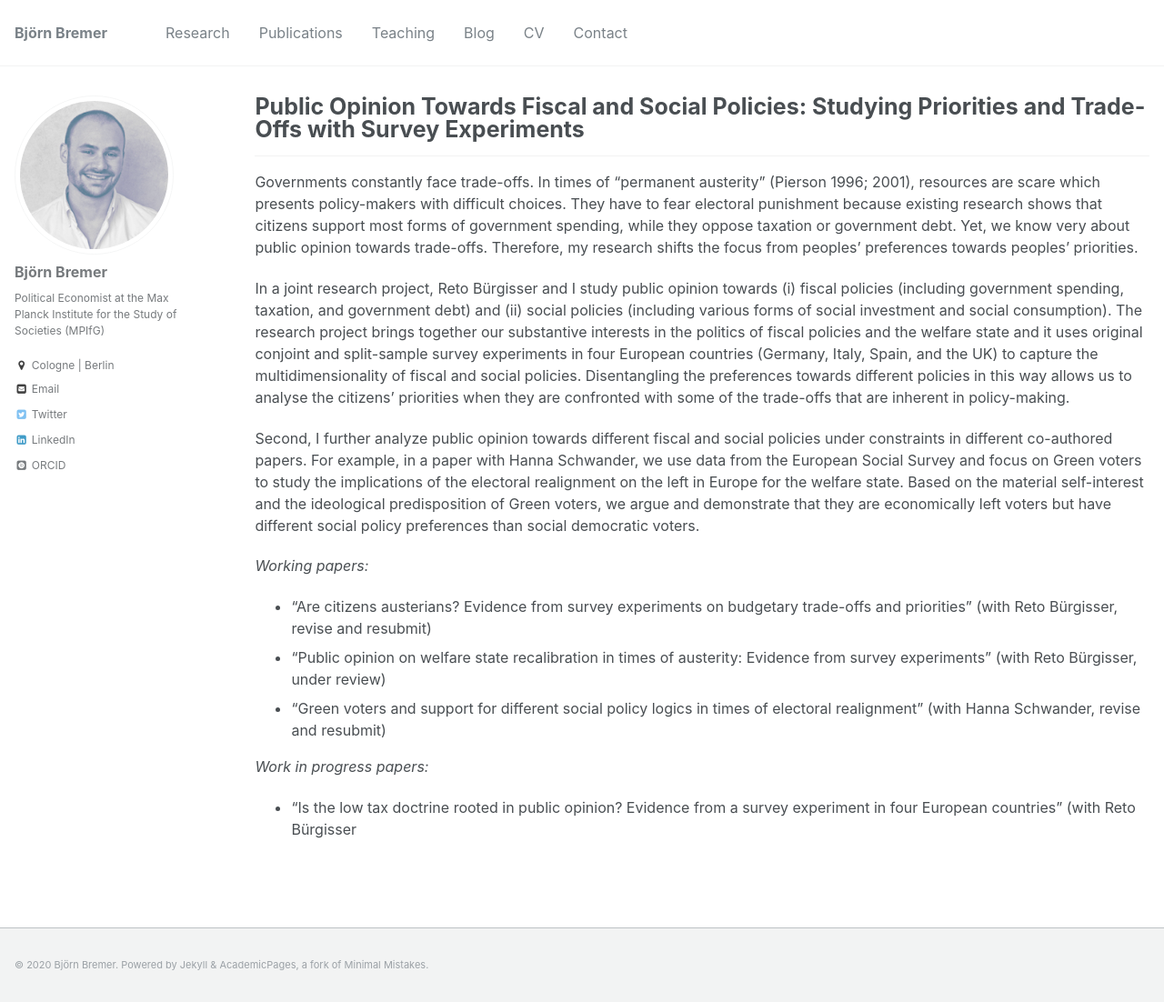
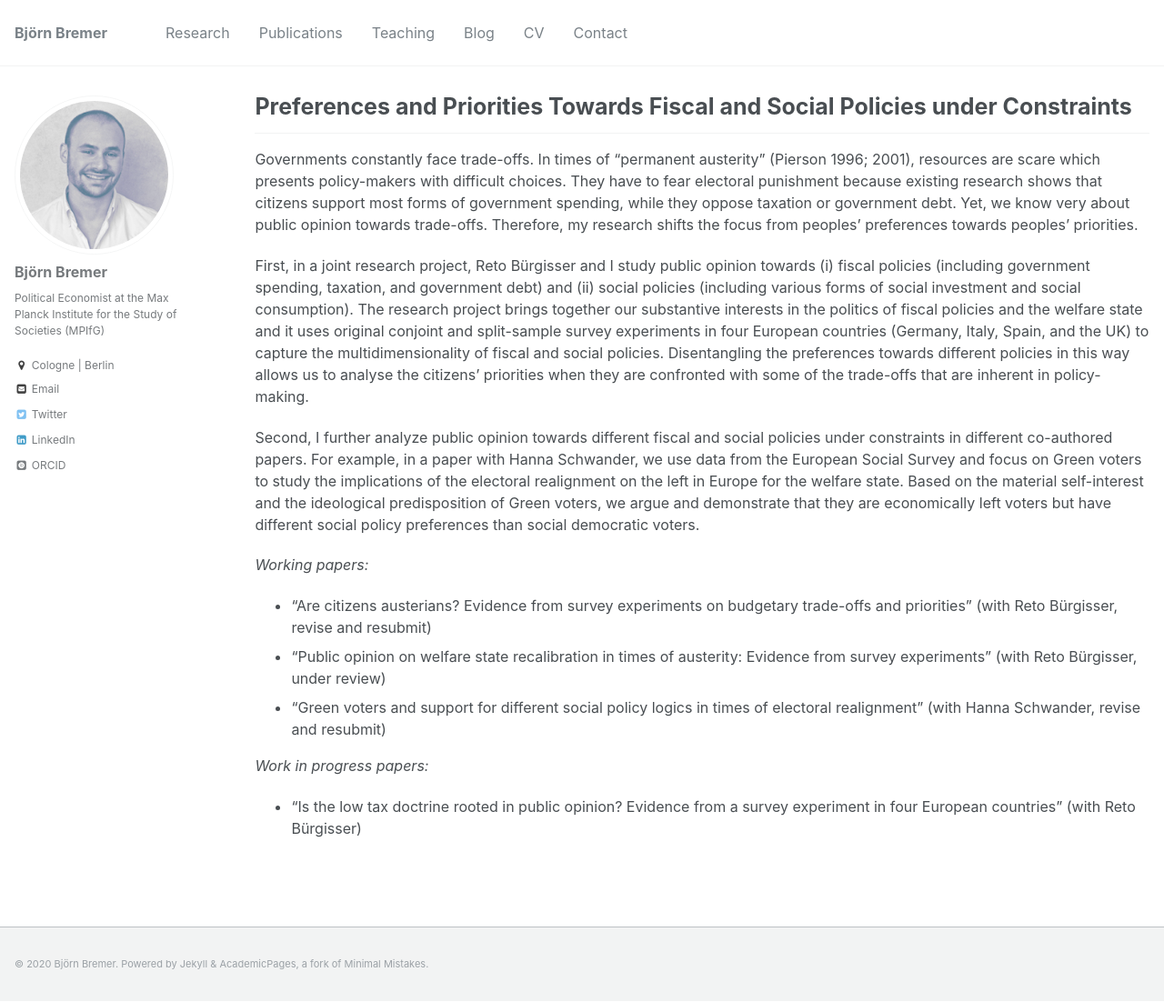
Before and after one commit to bjoernbremer/bjoernbremer.github.io, a Jekyll site: the page built from _projects/3_fiscal_trade-offs.md, in a window 1280 px wide and 1102 px high. Shown: the whole window at 91% size. Built offline with Jekyll 4.4.1, drawn with Linux system fonts in a browser that asks for light colours; some web fonts are replaced.

Commit message:
update website

```diff
--- a/_projects/3_fiscal_trade-offs.md
+++ b/_projects/3_fiscal_trade-offs.md
@@ -1,5 +1,5 @@
 ---
-title: "Public Opinion Towards Fiscal and Social Policies: Studying Priorities and Trade-Offs with Survey Experiments"
+title: "Preferences and Priorities Towards Fiscal and Social Policies under Constraints"
 collection: projects
 permalink: /projects/trade-offs
 ---
@@ -8,7 +8,7 @@
 
 Governments constantly face trade-offs. In times of "permanent austerity" (Pierson 1996; 2001), resources are scare which presents policy-makers with difficult choices. They have to fear electoral punishment because existing research shows that citizens support most forms of government spending, while they oppose taxation or government debt. Yet, we know very about public opinion towards trade-offs. Therefore, my research shifts the focus from peoples’ preferences towards peoples’ priorities.
 
-In a joint research project, [Reto Bürgisser](https://www.ipw.unibe.ch/ueber_uns/personen/dr_buergisser_reto/index_ger.html) and I study public opinion towards (i) fiscal policies (including government spending, taxation, and government debt) and (ii) social policies (including various forms of social investment and social consumption). The research project brings together our substantive interests in the politics of fiscal policies and the welfare state and it uses original conjoint and split-sample survey experiments in four European countries (Germany, Italy, Spain, and the UK) to capture the multidimensionality of fiscal and social policies. Disentangling the preferences towards different policies in this way allows us to analyse the citizens' priorities when they are confronted with some of the trade-offs that are inherent in policy-making.
+First, in a joint research project, [Reto Bürgisser](https://www.ipw.unibe.ch/ueber_uns/personen/dr_buergisser_reto/index_ger.html) and I study public opinion towards (i) fiscal policies (including government spending, taxation, and government debt) and (ii) social policies (including various forms of social investment and social consumption). The research project brings together our substantive interests in the politics of fiscal policies and the welfare state and it uses original conjoint and split-sample survey experiments in four European countries (Germany, Italy, Spain, and the UK) to capture the multidimensionality of fiscal and social policies. Disentangling the preferences towards different policies in this way allows us to analyse the citizens' priorities when they are confronted with some of the trade-offs that are inherent in policy-making.
 
 Second, I further analyze public opinion towards different fiscal and social policies under constraints in different co-authored papers. For example, in a paper with [Hanna Schwander](www.schander-hanna.ch), we use data from the European Social Survey and focus on Green voters to study the implications of the electoral realignment on the left in Europe for the welfare state. Based on the material self-interest and the ideological predisposition of Green voters, we argue and demonstrate that they are economically left voters but have different social policy preferences than social democratic voters.
 
@@ -19,4 +19,4 @@
 * "Green voters and support for different social policy logics in times of electoral realignment" (with [Hanna Schwander](www.schander-hanna.ch), revise and resubmit)
 
 *Work in progress papers:*
-* "Is the low tax doctrine rooted in public opinion? Evidence from a survey experiment in four European countries" (with [Reto Bürgisser](https://www.ipw.unibe.ch/ueber_uns/personen/dr_buergisser_reto/index_ger.html)
+* "Is the low tax doctrine rooted in public opinion? Evidence from a survey experiment in four European countries" (with [Reto Bürgisser](https://www.ipw.unibe.ch/ueber_uns/personen/dr_buergisser_reto/index_ger.html))
```
Also changed, not shown: _pages/teaching.md (+2 -1 lines), _posts/2020-02-12-dynamics-of-protest-and-elections.md (+1 -1 lines), _projects/5_european_integration.md (+1 -1 lines).
